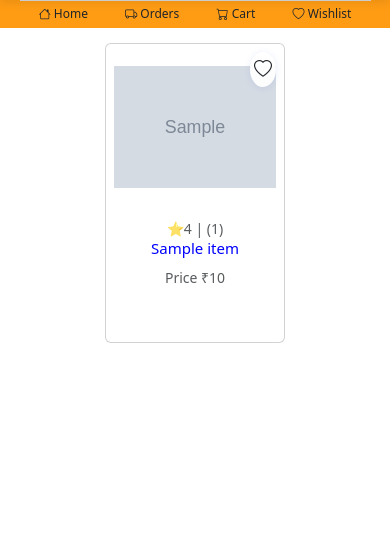
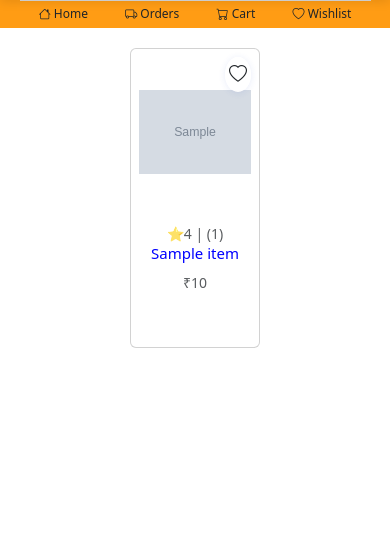
Before and after one commit to Subhammodak69/show_me, a Django app: template E_COMERCE/templates/enduser/products.html in a window 390 px wide. Shown: the part 66-613 px from the top of the page. Run offline with Django 5.2, Linux system fonts and the light colour scheme; the template is opened without the code that fills it: most values are stand-ins (such as "Sample title", 1, 10 or a date in 2020); grey boxes marked "Sample" are stand-in pictures; some libraries are stand-ins or nearby versions.

Commit message:
"update ui"

```diff
--- a/E_COMERCE/templates/enduser/home.html
+++ b/E_COMERCE/templates/enduser/home.html
@@ -80,7 +80,7 @@
                         "
                         onclick="window.location.href='{% url 'product_details' item.id %}'" style="cursor: pointer;">{{ item.product.name }}</div>
                         {% if item.price.original_price == item.price.sale_price %}
-                            <div class="card-text text-muted" style="font-size:14px;">Price ₹{{ item.price.original_price }}</div>
+                            <div class="card-text text-muted" style="font-size:14px;">₹{{ item.price.original_price }}</div>
                         {% else %}
                             <span style="text-decoration: line-through;font-size:14px; color: #dc3545;">₹{{ item.price.original_price }}</span>
                             <span style="font-size:14px;">₹{{ item.price.sale_price }}</span>
@@ -127,9 +127,9 @@
                             "
                             onclick="window.location.href='{% url 'product_details' product.id %}'">{{ product.product.name }}</div>
                         {% if product.price.original_price == product.price.sale_price %}
-                            <div class="card-text text-muted" style="font-size:14px;">Price ₹{{ product.price.original_price }}</div>
+                            <div class="card-text text-muted" style="font-size:14px;">₹{{ product.price.original_price }}</div>
                         {% else %}
-                            <span style="text-decoration: line-through; color: #dc3545;font-size:14px;">Price ₹{{ product.price.original_price }}</span>
+                            <span style="text-decoration: line-through; color: #dc3545;font-size:14px;">₹{{ product.price.original_price }}</span>
                             <span style="font-size:14px;">₹{{ product.price.sale_price }}</span>
                         {% endif %}
                     </div>
--- a/E_COMERCE/templates/enduser/products.html
+++ b/E_COMERCE/templates/enduser/products.html
@@ -7,11 +7,11 @@
 <div class="home-container" style="gap: 20px;display: flex;">
   <section class="d-flex flex-column" style="width: 100%; overflow-y: auto; gap:10px;">
     {% if product_items %}
-    <div class="d-flex flex-wrap gap-5 justify-content-center overflow-auto pb-3"
+    <div class="d-flex flex-wrap justify-content-center overflow-auto pb-3"
          style="min-height: 280px;">
         {% for product in product_items %}
-            <div class="card p-2 text-center position-relative flex-shrink-0"
-                 style="min-width:170px;max-width:180px;height:300px;">
+            <div class="card pro-cards p-2 text-center position-relative flex-shrink-0"
+                 style="min-width:170px;max-width:180px;height:300px;margin: 15px;">
                 <!-- Wishlist Heart Icon -->
                 <i id="wishlist-icon-{{ product.id }}"
                 class="bi bi-heart position-absolute top-0 end-0 m-2 p-1 wishlist-icon"
@@ -43,9 +43,9 @@
                       {{ product.product_name }}
                   </div>
                   {% if product.price_data.sale_price == product.price_data.original_price  %}
-                    <div class="card-text text-muted" style="font-size:14px;">Price ₹{{ product.price_data.original_price }}</div>
+                    <div class="card-text text-muted" style="font-size:14px;">₹{{ product.price_data.original_price }}</div>
                   {% else %}
-                  <span style="text-decoration: line-through;font-size:14px; color: #dc3545;">Price ₹{{ product.price_data.original_price }}</span>
+                  <span style="text-decoration: line-through;font-size:14px; color: #dc3545;">₹{{ product.price_data.original_price }}</span>
                     <span style="font-size:14px;">₹{{ product.price_data.sale_price }}</span>
                   {% endif %}
                 </div>
@@ -78,6 +78,17 @@
 
 .wishlist-bounce {
     animation: wishlist-bounce 0.5s ease-in-out;
+}
+
+@media(max-width:480px){
+  .pro-cards{
+    margin:10px!important;
+    min-width: 130px!important;
+    max-width: 130px!important;
+  }
+  .home-container{
+    padding:0px!important;
+  }
 }
 </style>
 <script>
```
